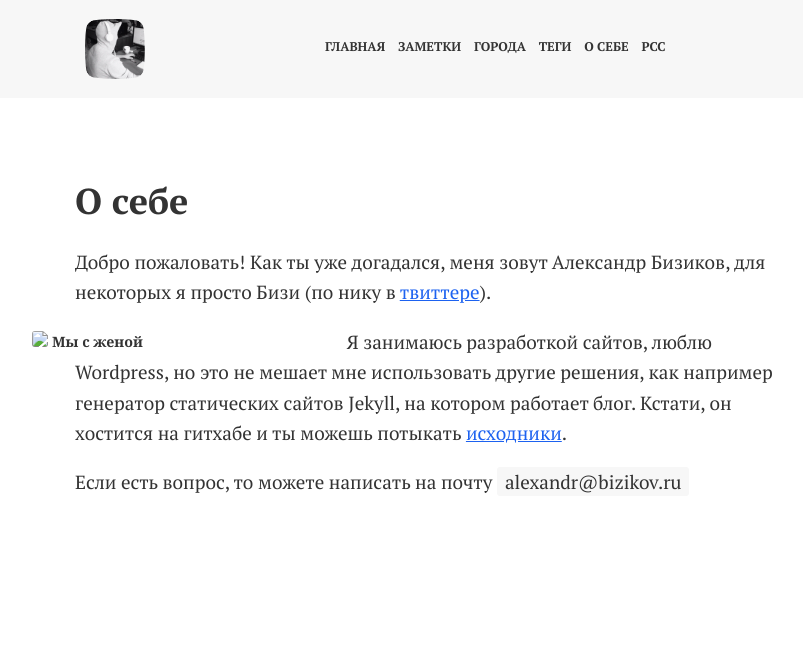
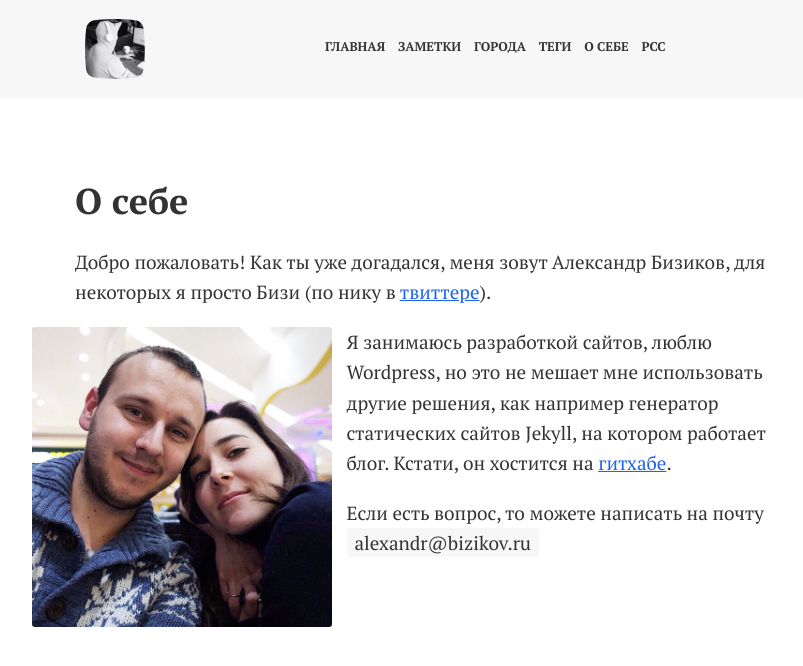
Before and after one commit to anna-vanlee/bizikov.ru, a Jekyll site: the page built from pages/about.md, in a window 1280 px wide. Shown: the top 666 px of the page, without its empty margins (85-888 px from the left). Built offline with Jekyll 4.4.1, drawn with Linux system fonts in a browser that asks for light colours; grey boxes are pictures that could not be loaded.

Commit message:
Обновлена страница "Обо мне"

```diff
--- a/pages/about.md
+++ b/pages/about.md
@@ -10,9 +10,8 @@ permalink: /about/
 
 <div class="align-left">
     <img src="{{ site.url }}/upload/page/about/we.jpg" />
-    <b>Мы с женой</b>
 </div>
 
-Я занимаюсь разработкой сайтов, люблю Wordpress, но это не мешает мне использовать другие решения, как например генератор статических сайтов Jekyll, на котором работает блог. Кстати, он хостится на гитхабе и ты можешь потыкать <a href="https://github.com/bizikov/bizikov.ru" target="_blank">исходники</a>.
+Я занимаюсь разработкой сайтов, люблю Wordpress, но это не мешает мне использовать другие решения, как например генератор статических сайтов Jekyll, на котором работает блог. Кстати, он хостится на  <a href="https://github.com/bizikov/bizikov.ru" target="_blank">гитхабе</a>.
 
 Если есть вопрос, то можете написать на почту <span class="file">alexandr@bizikov.ru</span>
```
Also changed, not shown: upload/page/about/we.jpg (added).
